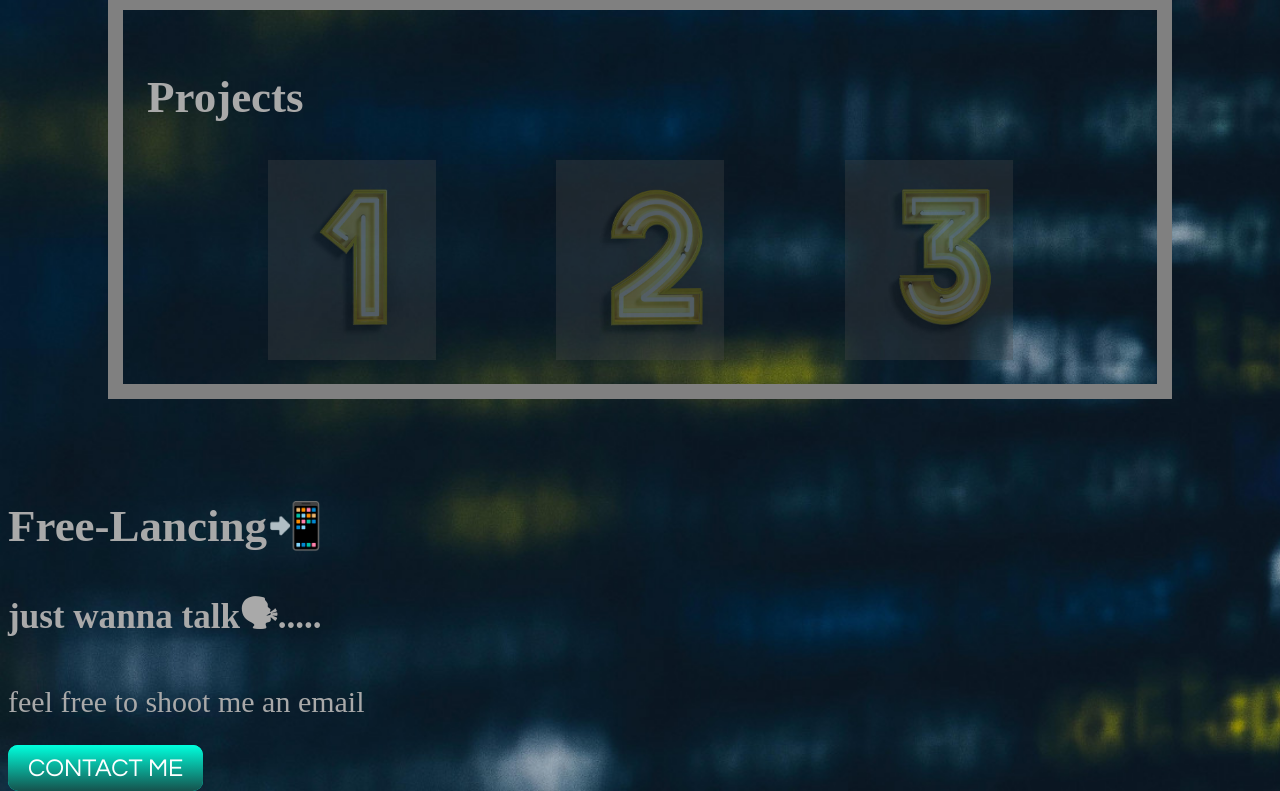
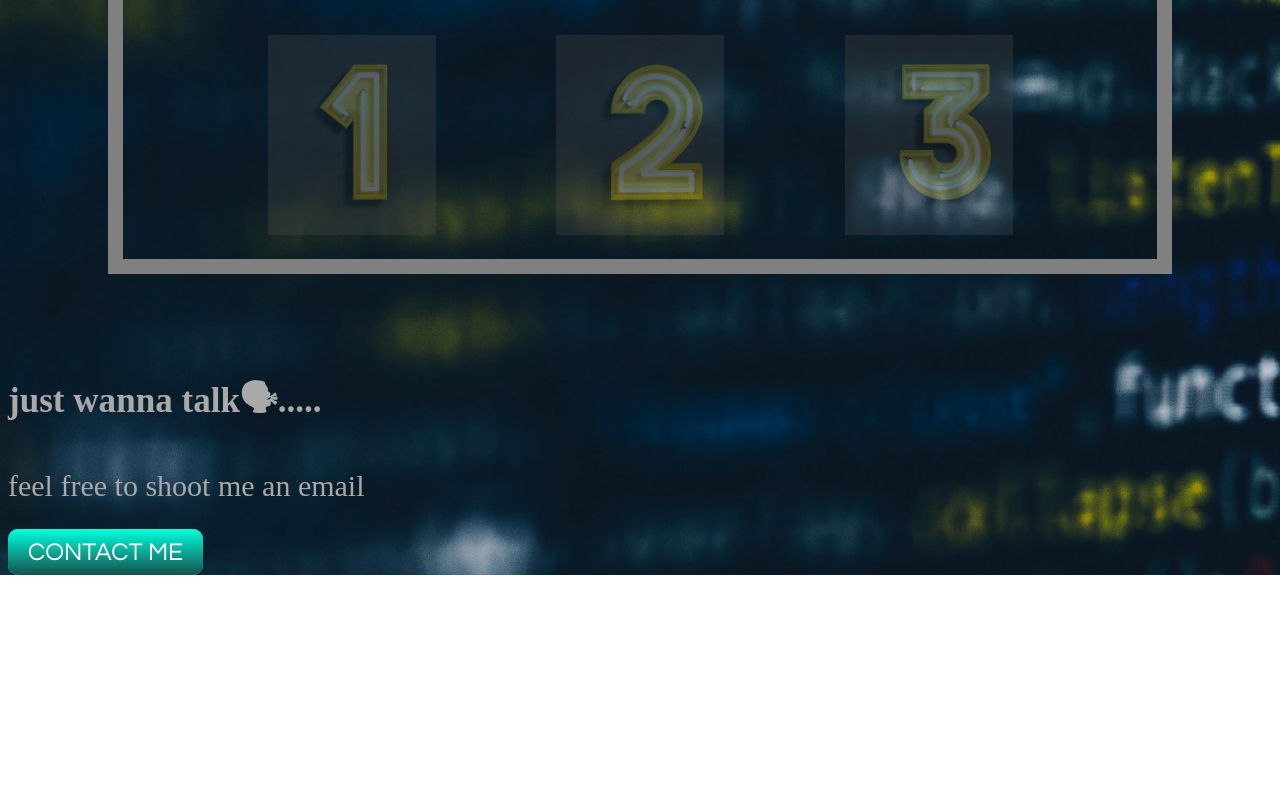
Before and after one commit to BaqerGhaddar/Challenge-2, a plain HTML site: page index copy.html in a window 1280 px wide. Shown: the part 979-1770 px from the top of the page. After the commit the page ends 1554 px from the top, so only its background shows below. Drawn offline with Linux system fonts and the light colour scheme.

Commit message:
finished

```diff
--- a/index copy.html
+++ b/index copy.html
@@ -44,7 +44,7 @@
     </div>
     <div>
         <div class="contact-me">
-            <h2>Free-Lancing📲</h2>
+
             <h3>just wanna talk🗣.....</h3>
             <p class="contactmessage"> feel free to shoot me an email</p>
             <a class="btn" href="mailto:mohammedghaddar2019@gmail.com">CONTACT ME</a>
```
Also changed, not shown: download.jpg (deleted), 1 other file.
